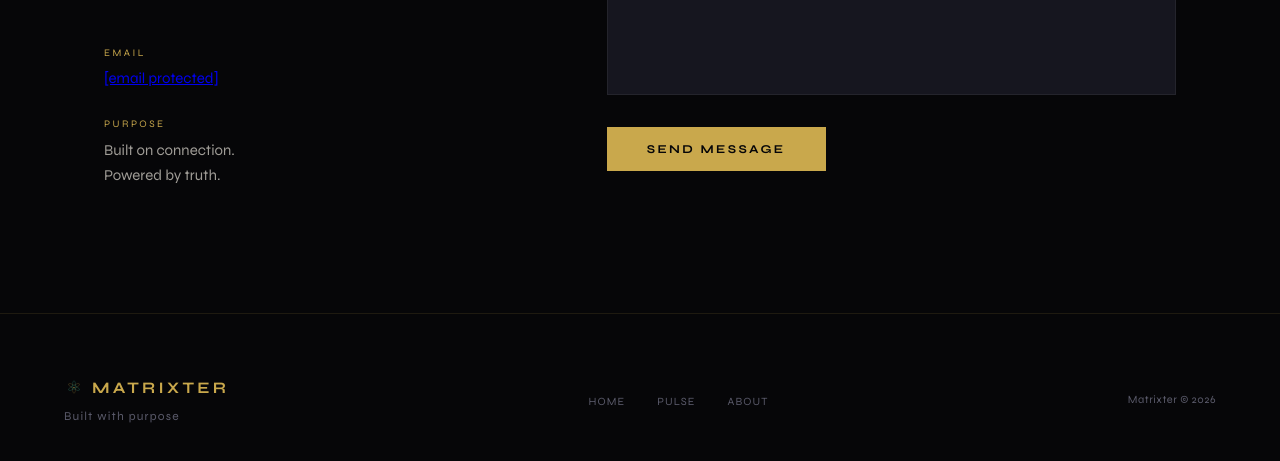
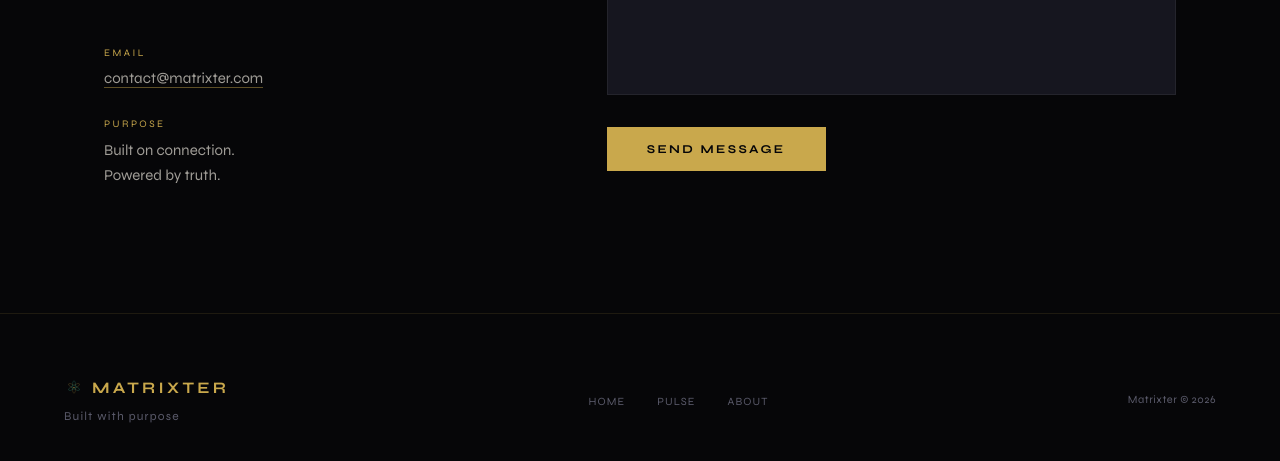
Before and after one commit to Matrixter1/matrixter-website, a plain HTML site: page index.html in a window 1280 px wide. Both pictures are taken after a click on the button "JOIN THE MOVEMENT". Shown: the part 409-870 px from the top of the page. Drawn offline with nearby package versions, Linux system fonts and the light colour scheme.

Commit message:
fix(contact): restore visible email link

```diff
--- a/index.html
+++ b/index.html
@@ -365,6 +365,8 @@
   .contact-info-item { margin-bottom: 1.5rem; }
   .contact-info-label { font-size: 10px; letter-spacing: 0.25em; text-transform: uppercase; color: var(--gold); margin-bottom: 0.3rem; }
   .contact-info-value { font-size: 15px; color: var(--text2); }
+  .contact-info-value a { color: inherit; text-decoration: none; border-bottom: 1px solid rgba(201, 168, 76, 0.45); transition: color 0.2s, border-color 0.2s; }
+  .contact-info-value a:hover { color: var(--gold); border-color: var(--gold); }
   .careers-center { min-height: 60vh; display: flex; align-items: center; justify-content: center; text-align: center; padding: 140px 5vw 100px; }
   .careers-inner { max-width: 600px; }
   .careers-symbol { font-family: var(--font-display); font-size: 5rem; font-weight: 300; font-style: italic; color: var(--gold); opacity: 0.4; line-height: 1; margin-bottom: 2rem; }
@@ -738,7 +740,7 @@
       <div class="contact-info-block">
         <div class="contact-info-item">
           <div class="contact-info-label">Email</div>
-          <div class="contact-info-value"><a href="/cdn-cgi/l/email-protection" class="__cf_email__" data-cfemail="9af9f5f4eefbf9eedaf7fbeee8f3e2eeffe8b4f9f5f7">[email&#160;protected]</a></div>
+          <div class="contact-info-value"><a href="mailto:contact@matrixter.com">contact@matrixter.com</a></div>
         </div>
         <div class="contact-info-item">
           <div class="contact-info-label">Purpose</div>
```
